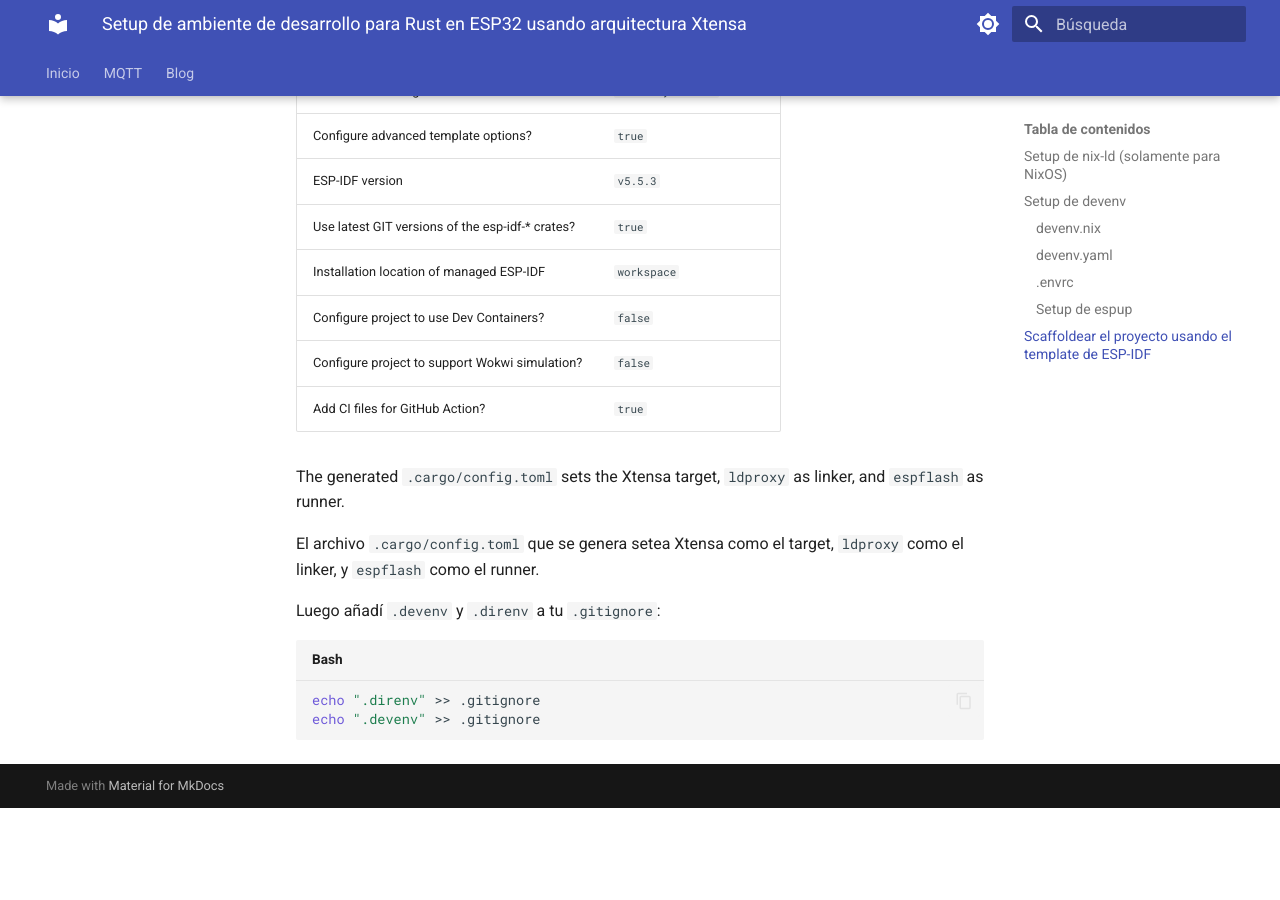
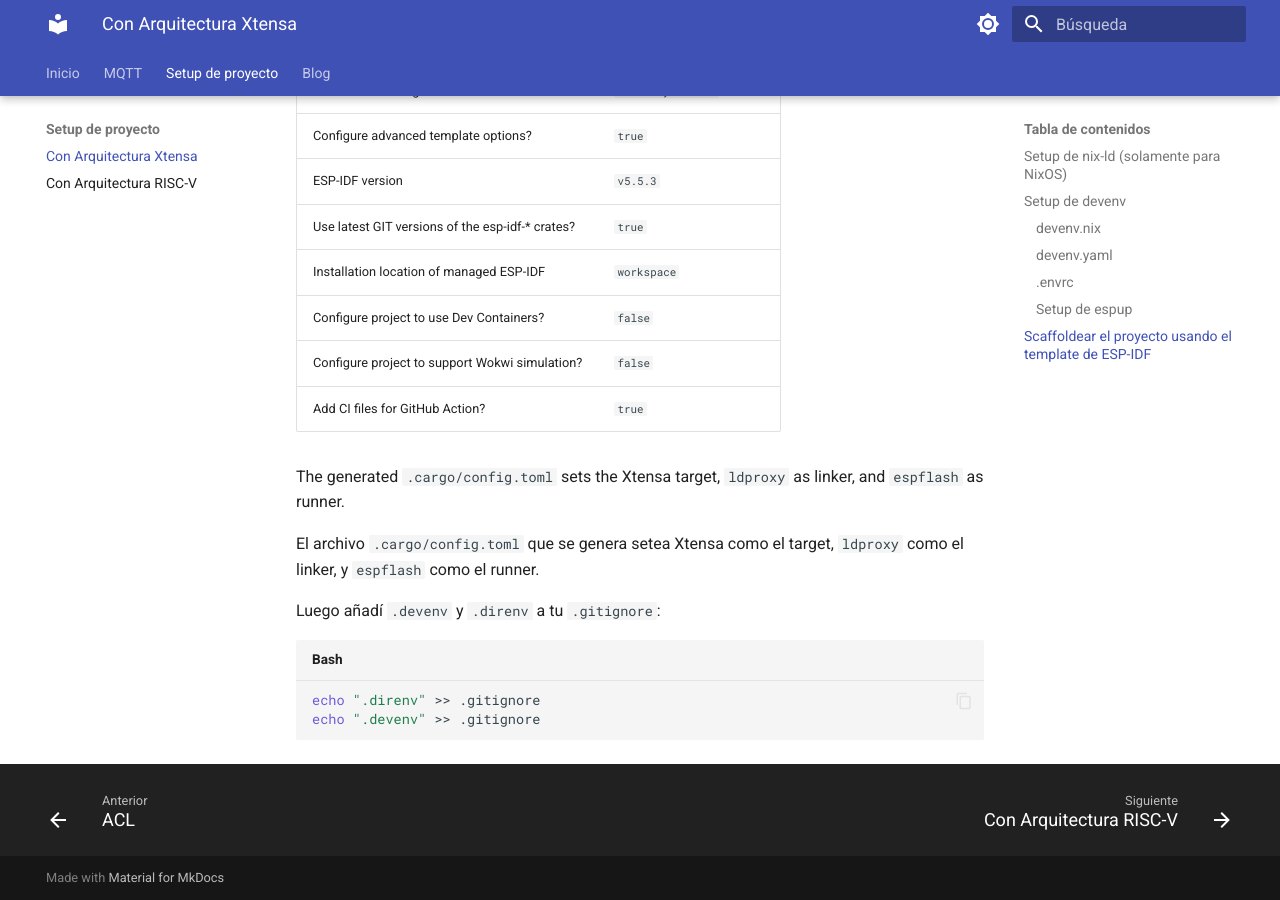
Before and after one commit to KrappRamiro/fak-docs, an MkDocs documentation site: the page built from docs/setup-proyecto/esp32-rs-xtensa.md, in a window 1280 px wide and 900 px high, scrolled down 3647 px. Built offline with MkDocs 1.6.1 and Material for MkDocs 9.7.7, drawn with Linux system fonts in a browser that asks for light colours; before the commit the page ends 4455 px from its top, so only the background shows below that.

Commit message:
nunca los añadi al incide xd

```diff
--- a/mkdocs.yml
+++ b/mkdocs.yml
@@ -10,6 +10,9 @@ nav:
     - Organización Topicos: mqtt/organizacion-topicos.md
     - Conexión al Broker: mqtt/conexion.md
     - ACL: mqtt/acl.md
+  - Setup de proyecto:
+    - Con Arquitectura Xtensa: setup-proyecto/esp32-rs-xtensa.md
+    - Con Arquitectura RISC-V: setup-proyecto/esp32-rs-riscv.md
   - Blog: blog/index.md
 
 theme:
```
